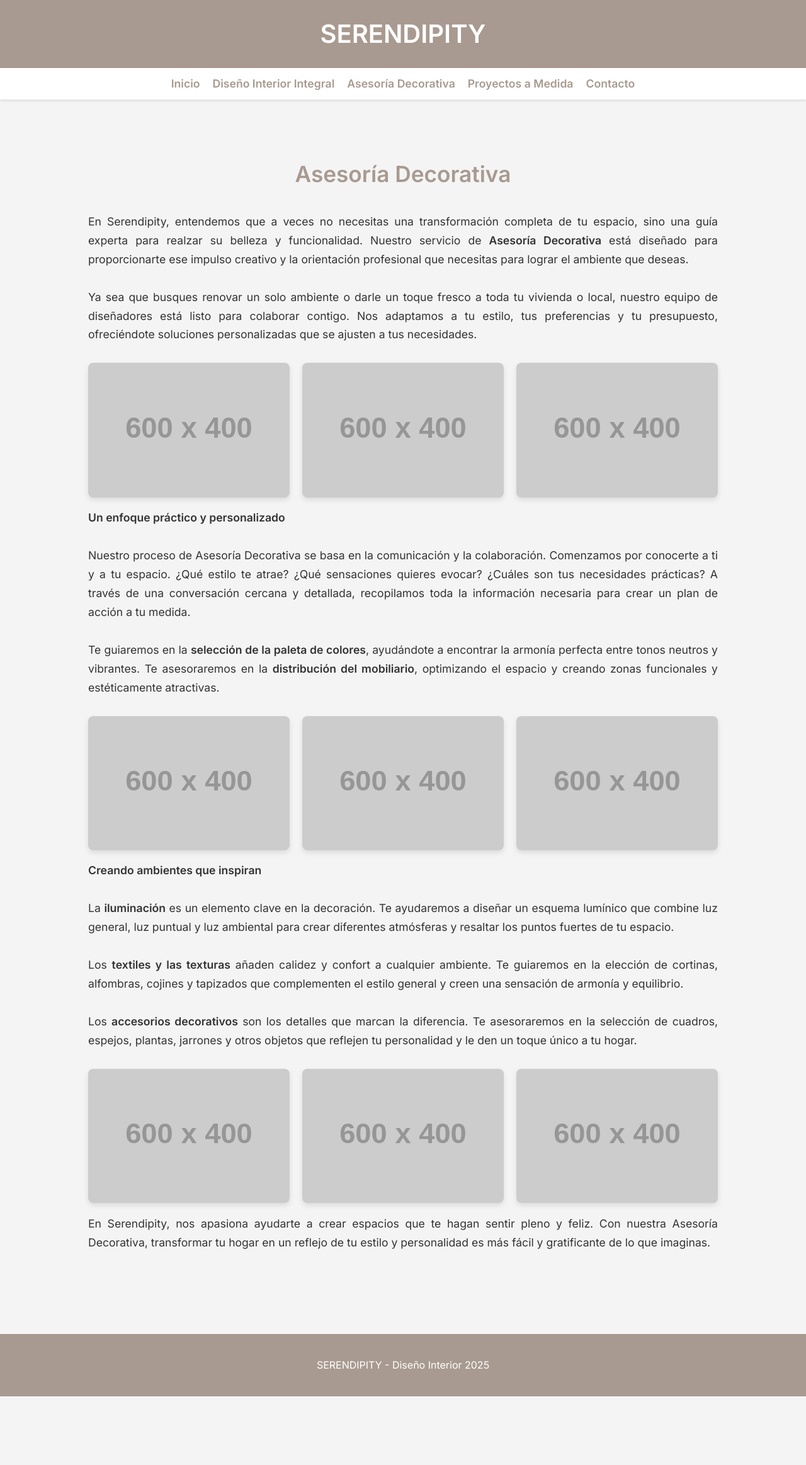
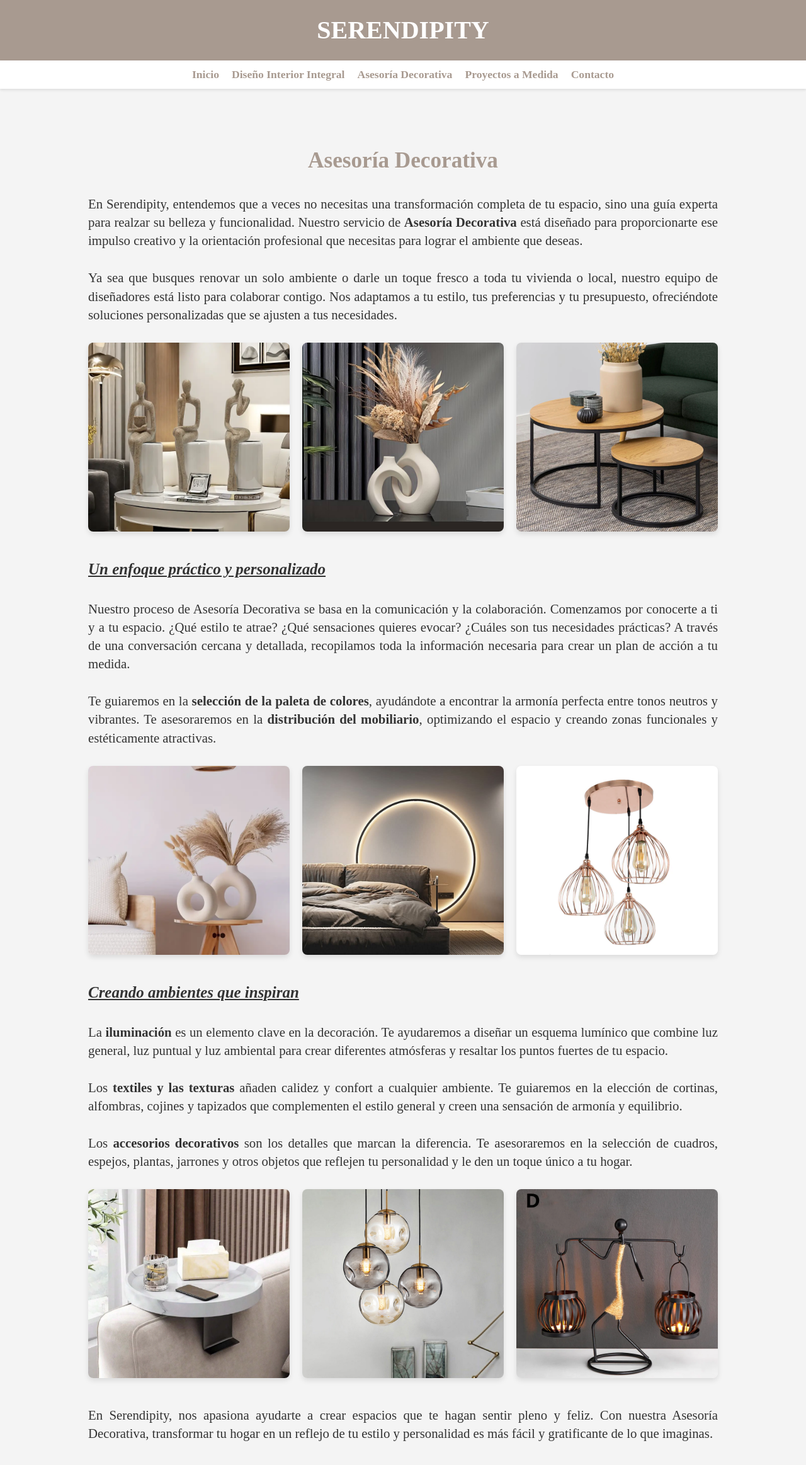
Before and after one commit to xTremeLektro/serendipity-inspire-v1, a plain HTML site: page main/asesoria-decorativa.html in a window 1280 px wide. Shown: the top 2326 px of the page at 63% size. Before the commit the page ends 2217 px from the top, so only its background shows below. Drawn offline with Linux system fonts and the light colour scheme; placeholder pictures from the web are drawn by us.

Commit message:
adding update for Asesoria decorativa

```diff
--- a/main/asesoria-decorativa.html
+++ b/main/asesoria-decorativa.html
@@ -5,121 +5,10 @@
     <meta name="viewport" content="width=device-width, initial-scale=1.0">
     <title>Asesoría Decorativa</title>
     <link href="https://fonts.googleapis.com/css2?family=Inter:wght@400;600&display=swap" rel="stylesheet">
-    <style>
-        body {
-            font-family: 'Inter', sans-serif;
-            margin: 0;
-            padding: 0;
-            background-color: #f4f4f4;
-            color: #333;
-            line-height: 1.7;
-        }
-        header {
-            background-color: #a89a90;
-            padding: 20px;
-            text-align: center;
-        }
-        header h1 {
-            color: #ffffff;
-            font-size: 2.5em;
-            margin: 0;
-        }
-        nav {
-            background-color: #ffffff;
-            padding: 10px;
-            text-align: center;
-            box-shadow: 0 2px 4px rgba(0,0,0,0.1);
-        }
-        nav ul {
-            list-style-type: none;
-            margin: 0;
-            padding: 0;
-            display: flex;
-            justify-content: center;
-            gap: 20px;
-        }
-        nav ul li a {
-            color: #a89a90;
-            text-decoration: none;
-            font-weight: 600;
-            font-size: 1.1em;
-            transition: color 0.3s ease;
-        }
-        nav ul li a:hover {
-            color: #7a6e67;
-        }
-        .section {
-            padding: 60px 20px;
-            text-align: center;
-            max-width: 1000px;
-            margin: 0 auto;
-        }
-        .section h2 {
-            font-size: 2.2em;
-            color: #a89a90;
-            margin-bottom: 30px;
-            text-align: center;
-        }
-        .section p {
-            font-size: 1.1em;
-            margin-bottom: 30px;
-            text-align: justify;
-        }
-        .image-grid {
-            display: grid;
-            grid-template-columns: repeat(auto-fit, minmax(250px, 1fr));
-            gap: 20px;
-            margin-top: 30px;
-        }
-        .image-grid img {
-            width: 100%;
-            height: auto;
-            max-height: 300px;
-            object-fit: cover;
-            border-radius: 8px;
-            box-shadow: 0 4px 8px rgba(0,0,0,0.1);
-            transition: transform 0.3s ease;
-        }
-        .image-grid img:hover {
-            transform: scale(1.05);
-        }
-        footer {
-            background-color: #a89a90;
-            color: #ffffff;
-            padding: 20px;
-            text-align: center;
-            margin-top: 40px;
-        }
+    <link rel="stylesheet" href="subpagesSalesMaterial.css">
 
-        @media (max-width: 768px) {
-            nav ul {
-                flex-direction: column;
-                gap: 10px;
-            }
-            .section {
-                padding: 40px 10px;
-            }
-            .section h2 {
-                font-size: 2em;
-            }
-            .section p {
-                font-size: 1em;
-            }
-            .image-grid img {
-                max-height: 250px;
-            }
-        }
-
-        @media (max-width: 480px) {
-            header h1 {
-                font-size: 2em;
-            }
-            .image-grid img {
-                height: 200px;
-            }
-        }
-    </style>
-    <link rel="icon" href="URL_DEL_LOGO.png" type="image/png">
+    <source srcset="img.webp" type="image/webp">
+    <source srcset="img.jpg" type="image/jpeg">
 </head>
 <body>
     <header>
@@ -146,13 +35,14 @@
             </p>
 
             <div class="image-grid">
-                <img src="https://placehold.co/600x400/EEE/31343C" alt="Asesoramiento en selección de paleta de colores">
-                <img src="https://placehold.co/600x400/EEE/31343C" alt="Asesoramiento en distribución de mobiliario">
-                <img src="https://placehold.co/600x400/EEE/31343C" alt="Asesoramiento en iluminación decorativa">
+                <img src="../imagenes/SalesMaterial/decorativa1.webp" alt="Asesoramiento en selección de paleta de colores">
+                <img src="../imagenes/SalesMaterial/decorativa2.jpg" alt="Asesoramiento en distribución de mobiliario">
+                <img src="../imagenes/SalesMaterial/decorativa3.webp" alt="Asesoramiento en iluminación decorativa">
             </div>
 
+            <br>
             <p>
-                <strong>Un enfoque práctico y personalizado</strong>
+                <strong style="text-decoration: underline; font-size: 1.2em;"><i>Un enfoque práctico y personalizado</i></strong>
             </p>
             <p>
                 Nuestro proceso de Asesoría Decorativa se basa en la comunicación y la colaboración.  Comenzamos por conocerte a ti y a tu espacio.  ¿Qué estilo te atrae?  ¿Qué sensaciones quieres evocar?  ¿Cuáles son tus necesidades prácticas?  A través de una conversación cercana y detallada, recopilamos toda la información necesaria para crear un plan de acción a tu medida.
@@ -162,13 +52,14 @@
             </p>
 
             <div class="image-grid">
-                <img src="https://placehold.co/600x400/EEE/31343C" alt="Asesoramiento en selección de textiles y texturas">
-                <img src="https://placehold.co/600x400/EEE/31343C" alt="Asesoramiento en selección de accesorios decorativos">
-                <img src="https://placehold.co/600x400/EEE/31343C" alt="Ejemplo de estilismo de interiores">
+                <img src="../imagenes/SalesMaterial/decorativa4.webp" alt="Asesoramiento en selección de textiles y texturas">
+                <img src="../imagenes/SalesMaterial/decorativa5.jpg" alt="Asesoramiento en selección de accesorios decorativos">
+                <img src="../imagenes/SalesMaterial/decorativa6.webp" alt="Ejemplo de estilismo de interiores">
             </div>
 
+            <br>
             <p>
-                <strong>Creando ambientes que inspiran</strong>
+                <strong style="text-decoration: underline; font-size: 1.2em;"><i>Creando ambientes que inspiran</i></strong>
             </p>
             <p>
                 La <strong>iluminación</strong> es un elemento clave en la decoración.  Te ayudaremos a diseñar un esquema lumínico que combine luz general, luz puntual y luz ambiental para crear diferentes atmósferas y resaltar los puntos fuertes de tu espacio.
@@ -181,11 +72,12 @@
             </p>
 
             <div class="image-grid">
-                <img src="https://placehold.co/600x400/EEE/31343C" alt="Diseño de una sala de estar acogedora">
-                <img src="https://placehold.co/600x400/EEE/31343C" alt="Diseño de un comedor elegante">
-                <img src="https://placehold.co/600x400/EEE/31343C" alt="Diseño de un dormitorio relajante">
+                <img src="../imagenes/SalesMaterial/decorativa7.webp" alt="Diseño de una sala de estar acogedora">
+                <img src="../imagenes/SalesMaterial/decorativa8.jpg" alt="Diseño de un comedor elegante">
+                <img src="../imagenes/SalesMaterial/decorativa9.webp" alt="Diseño de un dormitorio relajante">
             </div>
 
+            <br>
             <p>
                 En Serendipity, nos apasiona ayudarte a crear espacios que te hagan sentir pleno y feliz.  Con nuestra Asesoría Decorativa, transformar tu hogar en un reflejo de tu estilo y personalidad es más fácil y gratificante de lo que imaginas.
             </p>
--- /dev/null
+++ b/main/subpagesSalesMaterial.css
@@ -0,0 +1,113 @@
+body {
+    /* font-family: 'Inter', sans-serif; */
+    font-family: 'Times New Roman', Times, serif;
+    margin: 0;
+    padding: 0;
+    background-color: #f4f4f4;
+    color: #333;
+    line-height: 1.4;
+}
+header {
+    background-color: #a89a90;
+    padding: 20px;
+    text-align: center;
+}
+header h1 {
+    color: #ffffff;
+    font-size: 2.5em;
+    margin: 0;
+}
+nav {
+    background-color: #ffffff;
+    padding: 10px;
+    text-align: center;
+    box-shadow: 0 2px 4px rgba(0,0,0,0.1);
+}
+nav ul {
+    list-style-type: none;
+    margin: 0;
+    padding: 0;
+    display: flex;
+    justify-content: center;
+    gap: 20px;
+}
+nav ul li a {
+    color: #a89a90;
+    text-decoration: none;
+    font-weight: 600;
+    font-size: 1.1em;
+    transition: color 0.3s ease;
+}
+nav ul li a:hover {
+    color: #7a6e67;
+}
+.section {
+    padding: 60px 20px;
+    text-align: center;
+    max-width: 1000px;
+    margin: 0 auto;
+}
+.section h2 {
+    font-size: 2.2em;
+    color: #a89a90;
+    margin-bottom: 30px;
+    text-align: center;
+}
+.section p {
+    font-size: 1.3em;
+    margin-bottom: 30px;
+    text-align: justify;
+}
+.image-grid {
+    display: grid;
+    grid-template-columns: repeat(auto-fit, minmax(250px, 1fr));
+    gap: 20px;
+    margin-top: 30px;
+}
+.image-grid img {
+    width: 100%;
+    height: auto;
+    max-height: 300px;
+    object-fit: cover;
+    border-radius: 8px;
+    box-shadow: 0 4px 8px rgba(0,0,0,0.1);
+    transition: transform 0.3s ease;
+}
+.image-grid img:hover {
+    transform: scale(1.05);
+}
+footer {
+    background-color: #a89a90;
+    color: #ffffff;
+    padding: 20px;
+    text-align: center;
+    margin-top: 40px;
+}
+
+@media (max-width: 768px) {
+    nav ul {
+        flex-direction: column;
+        gap: 10px;
+    }
+    .section {
+        padding: 40px 10px;
+    }
+    .section h2 {
+        font-size: 2em;
+    }
+    .section p {
+        font-size: 1em;
+    }
+    .image-grid img {
+        max-height: 250px;
+    }
+}
+
+@media (max-width: 480px) {
+    header h1 {
+        font-size: 2em;
+    }
+    .image-grid img {
+        height: 200px;
+    }
+}
```
Also changed, not shown: data/SalesMaterial.json (added, +47 -0 lines), main/diseño-interior-integral.html (+2 -115 lines), resources/Load_JSON_File_into a constant_v2.js (+4 -5 lines), imagenes/SalesMaterial/decorativa1.webp (added), imagenes/SalesMaterial/decorativa2.jpg (added), imagenes/SalesMaterial/decorativa3.webp (added), imagenes/SalesMaterial/decorativa4.webp (added), imagenes/SalesMaterial/decorativa5.jpg (added), imagenes/SalesMaterial/decorativa6.webp (added), imagenes/SalesMaterial/decorativa7.webp (added), imagenes/SalesMaterial/decorativa8.jpg (added), imagenes/SalesMaterial/decorativa9.webp (added).
